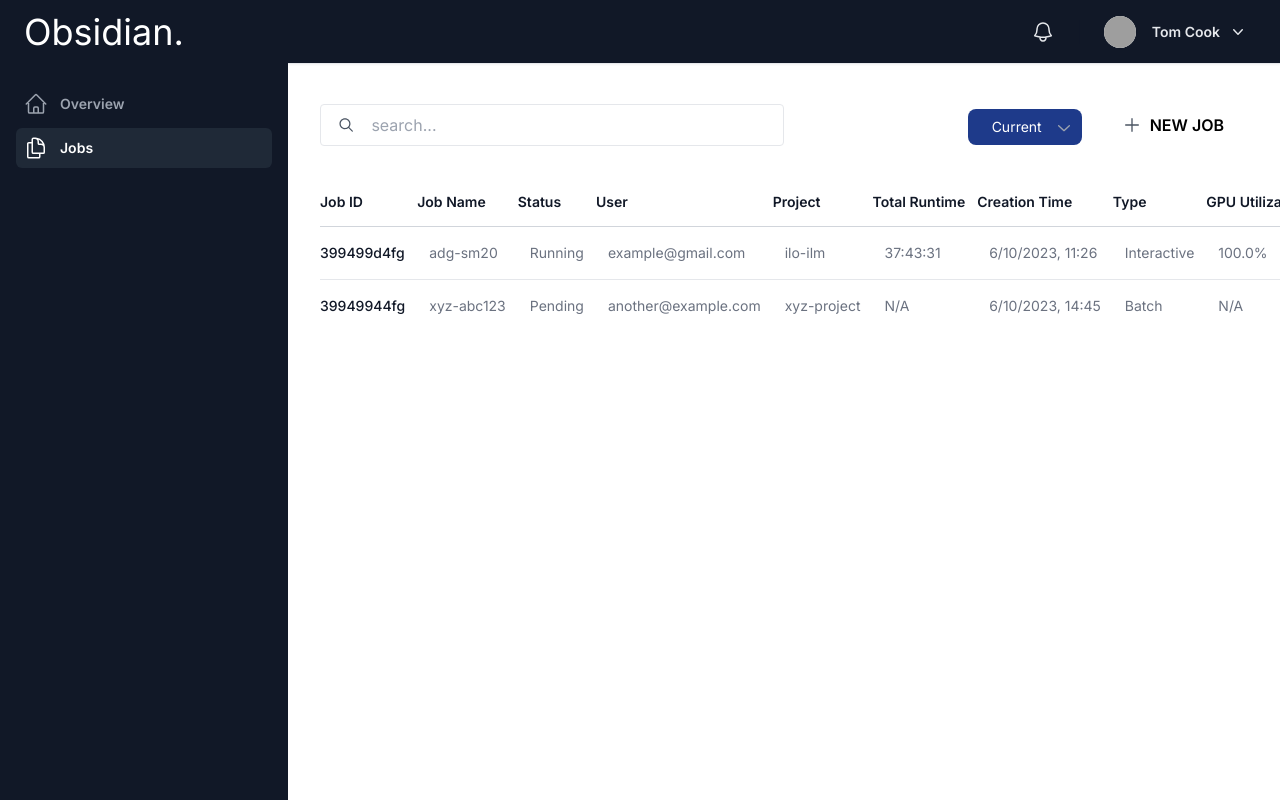
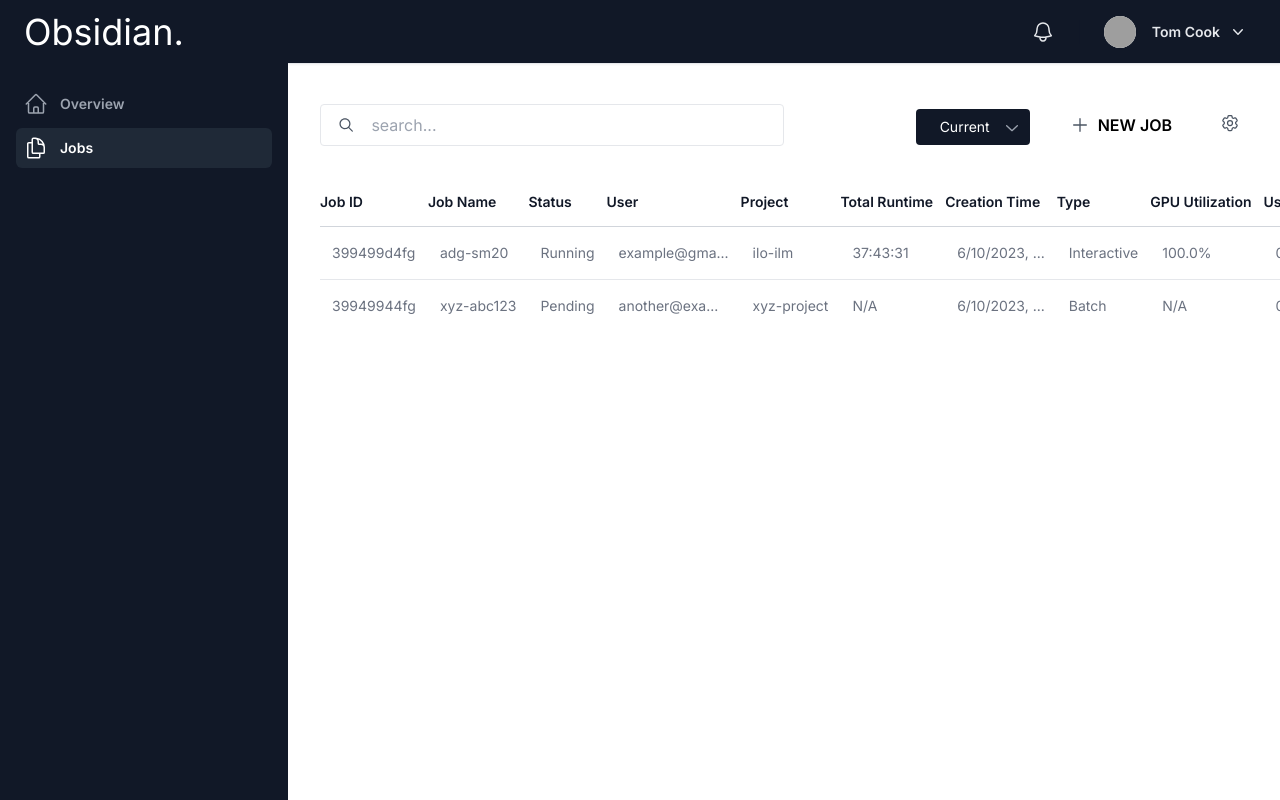
Before and after one commit to shaheersystems/obsidian, a React (Vite) app: page /jobs in a window 1280 px wide. Built offline with nearby package versions, Linux system fonts and the light colour scheme; grey boxes are pictures that could not be loaded; the HTML template or start-up script is replaced by a standard one.

Commit message:
table selected field will be shown feature is implemented...

```diff
--- a/src/components/DataTable.jsx
+++ b/src/components/DataTable.jsx
@@ -1,15 +1,6 @@
 import React from "react";
 
-function DataTable({ jobs, headings }) {
-  const people = [
-    {
-      name: "Lindsay Walton",
-      title: "Front-end Developer",
-      email: "lindsay.walton@example.com",
-      role: "Member",
-    },
-    // More people...
-  ];
+function DataTable({ jobs, headings, selectedHeadings }) {
   return (
     <div className="flow-root mt-8">
       <div className="-mx-4 -my-2 overflow-x-auto sm:-mx-6 lg:-mx-8">
@@ -17,108 +8,38 @@ function DataTable({ jobs, headings }) {
           <table className="min-w-full divide-y divide-gray-300">
             <thead>
               <tr>
-                {headings.map((heading, idx) => {
+                {selectedHeadings.map((heading, idx) => {
                   return (
                     <th
                       key={idx}
                       scope="col"
                       className="py-3.5 truncate  pl-4 pr-3 text-left text-sm font-semibold text-gray-900 sm:pl-0"
                     >
-                      {heading}
+                      {heading.heading}
                     </th>
                   );
                 })}
               </tr>
             </thead>
             <tbody className="divide-y divide-gray-200">
-              {jobs.map((job) => (
-                <tr key={job.id}>
-                  <td className="py-4 pl-4 pr-3 text-sm font-medium text-gray-900 whitespace-nowrap sm:pl-0">
-                    {job.id}
-                  </td>
-                  <td className="px-3 py-4 text-sm text-gray-500 whitespace-nowrap">
-                    {job.job_name}
-                  </td>
-                  <td className="px-3 py-4 text-sm text-gray-500 whitespace-nowrap">
-                    {job.status}
-                  </td>
-                  <td className="px-3 py-4 text-sm text-gray-500 truncate whitespace-nowrap">
-                    {job.user}
-                  </td>
-                  <td className="px-3 py-4 text-sm text-gray-500 truncate whitespace-nowrap">
-                    {job.project}
-                  </td>
-                  <td className="px-3 py-4 text-sm text-gray-500 truncate whitespace-nowrap">
-                    {job.runtime}
-                  </td>
-                  <td className="px-3 py-4 text-sm text-gray-500 truncate whitespace-nowrap">
-                    {job.creation_time}
-                  </td>
-                  <td className="px-3 py-4 text-sm text-gray-500 truncate whitespace-nowrap">
-                    {job.type}
-                  </td>
-                  <td className="px-3 py-4 text-sm text-gray-500 truncate whitespace-nowrap">
-                    {job.gpu_utilization}
-                  </td>
-                  <td className="px-3 py-4 text-sm text-gray-500 truncate whitespace-nowrap">
-                    {job.used_gpu}
-                  </td>
-                  <td className="px-3 py-4 text-sm text-gray-500 truncate whitespace-nowrap">
-                    {job.image}
-                  </td>
-                  <td className="px-3 py-4 text-sm text-gray-500 truncate whitespace-nowrap">
-                    {job.nodes}
-                  </td>
-                  <td className="px-3 py-4 text-sm text-gray-500 truncate whitespace-nowrap">
-                    {job.node_pool}
-                  </td>
-                  <td className="px-3 py-4 text-sm text-gray-500 truncate whitespace-nowrap">
-                    {job.waittime}
-                  </td>
-                  <td className="px-3 py-4 text-sm text-gray-500 truncate whitespace-nowrap">
-                    {job.completion_time}
-                  </td>
-                  <td className="px-3 py-4 text-sm text-gray-500 truncate whitespace-nowrap">
-                    {job.requested_gpus}
-                  </td>
-                  <td className="px-3 py-4 text-sm text-gray-500 truncate whitespace-nowrap">
-                    {job.allocated_gpus}
-                  </td>
-                  <td className="px-3 py-4 text-sm text-gray-500 truncate whitespace-nowrap">
-                    {job.used_gpu_memory}
-                  </td>
-                  <td className="px-3 py-4 text-sm text-gray-500 truncate whitespace-nowrap">
-                    {job.allocated_gpu_memory}
-                  </td>
-                  <td className="px-3 py-4 text-sm text-gray-500 truncate whitespace-nowrap">
-                    {job.service_url}
-                  </td>
-                  <td className="px-3 py-4 text-sm text-gray-500 truncate whitespace-nowrap">
-                    {job.used_swap_cpu_memory}
-                  </td>
-                  <td className="px-3 py-4 text-sm text-gray-500 truncate whitespace-nowrap">
-                    {job.parallelism}
-                  </td>
-                  <td className="px-3 py-4 text-sm text-gray-500 truncate whitespace-nowrap">
-                    {job.completions}
-                  </td>
-                  <td className="px-3 py-4 text-sm text-gray-500 truncate whitespace-nowrap">
-                    {job.pending_pods}
-                  </td>
-                  <td className="px-3 py-4 text-sm text-gray-500 truncate whitespace-nowrap">
-                    {job.running_pods}
-                  </td>
-                  <td className="px-3 py-4 text-sm text-gray-500 truncate whitespace-nowrap">
-                    {job.succeeded_pods}
-                  </td>
-                  <td className="px-3 py-4 text-sm text-gray-500 truncate whitespace-nowrap">
-                    {job.failed_pods}
-                  </td>
-                  <td className="px-3 py-4 text-sm text-gray-500 truncate whitespace-nowrap">
-                    {job.distrubted ? "True" : "False"}
-                  </td>
-                </tr>
-              ))}
+              {jobs.map((job) => {
+                return (
+                  <tr key={job.id}>
+                    {selectedHeadings.map((heading, idx) => {
+                      return (
+                        <td
+                          key={idx}
+                          className="px-3 py-4 text-sm text-gray-500 whitespace-nowrap"
+                        >
+                          {job[heading.key].length > 11
+                            ? job[heading.key].substring(0, 11) + "..."
+                            : job[heading.key]}
+                        </td>
+                      );
+                    })}
+                  </tr>
+                );
+              })}
             </tbody>
           </table>
         </div>
--- a/src/pages/Jobs.jsx
+++ b/src/pages/Jobs.jsx
@@ -8,6 +8,7 @@ import {
   PlusIcon,
 } from "@radix-ui/react-icons";
 import DataTable from "../components/DataTable";
+import { Cog6ToothIcon } from "@heroicons/react/24/outline";
 
 function Jobs() {
   const people = [
@@ -81,35 +82,115 @@ function Jobs() {
   ];
 
   const headings = [
-    "Job ID",
-    "Job Name",
-    "Status",
-    "User",
-    "Project",
-    "Total Runtime",
-    "Creation Time",
-    "Type",
-    "GPU Utilization",
-    "Used GPU",
-    "Image",
-    "Node(s)",
-    "Node Pool",
-    "Total Wait Time",
-    "Completion Time",
-    "Requested GPUs",
-    "Allocated GPUs",
-    "Used GPU Memory",
-    "Allocated GPU memory",
-    "Service URL",
-    "Used Swap CPU Memory",
-    "Parallelism",
-    "Completion",
-    "Pending Pods",
-    "Running Pods",
-    "Succeeded Pods",
-    "Failed Pods",
-    "Distributed",
+    {
+      heading: "Job ID",
+      key: "id",
+    },
+    {
+      heading: "Job Name",
+      key: "job_name",
+    },
+    { heading: "Status", key: "status" },
+    { heading: "User", key: "user" },
+    {
+      heading: "Project",
+      key: "project",
+    },
+    {
+      heading: "Total Runtime",
+      key: "runtime",
+    },
+    {
+      heading: "Creation Time",
+      key: "creation_time",
+    },
+    {
+      heading: "Type",
+      key: "type",
+    },
+    { heading: "GPU Utilization", key: "gpu_utilization" },
+    { heading: "Used GPU", key: "used_gpu" },
+    { heading: "Image", key: "image" },
+    { heading: "Node(s)", key: "nodes" },
+    { heading: "Node Pool", key: "node_pool" },
+    {
+      heading: "Total Wait Time",
+      key: "waittime",
+    },
+    { heading: "Completion Time", key: "completion_time" },
+    {
+      heading: "Requested GPUs",
+      key: "requested_gpus",
+    },
+    { heading: "Allocated GPUs", key: "allocated_gpus" },
+    { heading: "Used GPU Memory", key: "used_gpu_memory" },
+    { heading: "Allocated GPU memory", key: "allocated_gpu_memory" },
+    { heading: "Service URL", key: "service_url" },
+    { heading: "Used Swap CPU Memory", key: "used_swap_cpu_memory" },
+    { heading: "Parallelism", key: "parallelism" },
+    { heading: "Completions", key: "completions" },
+    { heading: "Pending Pods", key: "pending_pods" },
+    { heading: "Running Pods", key: "running_pods" },
+    { heading: "Succeeded Pods", key: "succeeded_pods" },
+    { heading: "Failed Pods", key: "failed_pods" },
+    { heading: "Distributed", key: "distributed" },
   ];
+
+  const [showing, setShowing] = useState(false);
+  const [selectedHeadings, setSelectedHeadings] = useState([
+    {
+      heading: "Job ID",
+      key: "id",
+    },
+    {
+      heading: "Job Name",
+      key: "job_name",
+    },
+    { heading: "Status", key: "status" },
+    { heading: "User", key: "user" },
+    {
+      heading: "Project",
+      key: "project",
+    },
+    {
+      heading: "Total Runtime",
+      key: "runtime",
+    },
+    {
+      heading: "Creation Time",
+      key: "creation_time",
+    },
+    {
+      heading: "Type",
+      key: "type",
+    },
+    { heading: "GPU Utilization", key: "gpu_utilization" },
+    { heading: "Used GPU", key: "used_gpu" },
+    { heading: "Image", key: "image" },
+    { heading: "Node(s)", key: "nodes" },
+    { heading: "Node Pool", key: "node_pool" },
+    {
+      heading: "Total Wait Time",
+      key: "waittime",
+    },
+  ]);
+
+  const toggleHeading = (heading) => {
+    // Check if the heading is already in the selectedHeadings array
+    const headingIndex = selectedHeadings.findIndex(
+      (selected) => selected.key === heading.key
+    );
+
+    if (headingIndex === -1) {
+      // If not found, add the heading to selectedHeadings
+      setSelectedHeadings([...selectedHeadings, heading]);
+    } else {
+      // If found, remove the heading from selectedHeadings
+      const updatedSelectedHeadings = [...selectedHeadings];
+      updatedSelectedHeadings.splice(headingIndex, 1);
+      setSelectedHeadings(updatedSelectedHeadings);
+    }
+  };
 
   return (
     <div>
@@ -131,7 +212,7 @@ function Jobs() {
         <div className="flex justify-end flex-1 gap-4 item-center">
           <Listbox value={selected} onChange={setSelected}>
             <div className="relative mt-1">
-              <Listbox.Button className="relative w-full px-6 py-2 pr-10 text-left text-white bg-blue-900 rounded-lg cursor-default focus:outline-none focus-visible:border-indigo-500 focus-visible:ring-2 focus-visible:ring-white focus-visible:ring-opacity-75 focus-visible:ring-offset-2 focus-visible:ring-offset-orange-300 sm:text-sm">
+              <Listbox.Button className="relative w-full px-6 py-2 pr-10 text-left text-white bg-gray-900 rounded cursor-default focus:outline-none focus-visible:border-indigo-500 focus-visible:ring-2 focus-visible:ring-white focus-visible:ring-opacity-75 focus-visible:ring-offset-2 focus-visible:ring-offset-orange-300 sm:text-sm">
                 <span className="block truncate">{selected.name}</span>
                 <span className="absolute inset-y-0 right-0 flex items-center pr-2 pointer-events-none">
                   <ChevronDownIcon
@@ -178,10 +259,44 @@ function Jobs() {
             <PlusIcon className="w-5 h-5 text-gray-600" />
             <span className="font-semibold uppercase">New Job</span>
           </button>
+          <div className="relative">
+            <button
+              onClick={() => setShowing(!showing)}
+              className="p-2 rounded-full hover:bg-gray-100"
+            >
+              <Cog6ToothIcon className="w-5 h-5 text-gray-600" />
+            </button>
+            {showing && (
+              <div className="absolute right-0 w-48 overflow-y-scroll bg-white shadow-lg h-96">
+                {headings.map((heading, idx) => {
+                  return (
+                    <button
+                      onClick={() => toggleHeading(heading)}
+                      key={idx}
+                      className="flex items-center justify-between w-full px-3 py-2 text-sm text-left text-gray-500 truncate border-b word-break hover:bg-gray-100"
+                    >
+                      {heading.heading.length > 11 ? ( // if heading is longer than 20 characters, truncate it
+                        <span className="truncate">{heading.heading}</span>
+                      ) : (
+                        <span>{heading.heading}</span>
+                      )}
+                      {selectedHeadings.some(
+                        (selected) => selected.key === heading.key
+                      ) && <CheckIcon className="w-5 h-5 text-gray-600" />}
+                    </button>
+                  );
+                })}
+              </div>
+            )}
+          </div>
         </div>
       </div>
       <div>
-        <DataTable jobs={jobs} headings={headings} />
+        <DataTable
+          selectedHeadings={selectedHeadings}
+          jobs={jobs}
+          headings={headings}
+        />
       </div>
     </div>
   );
```
